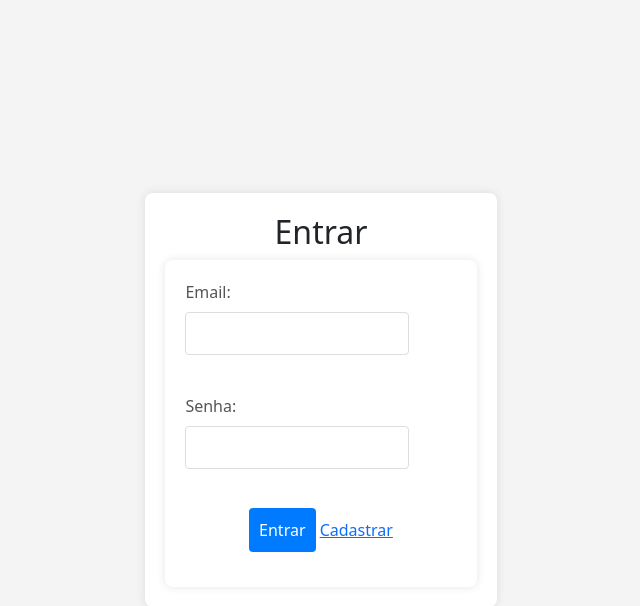
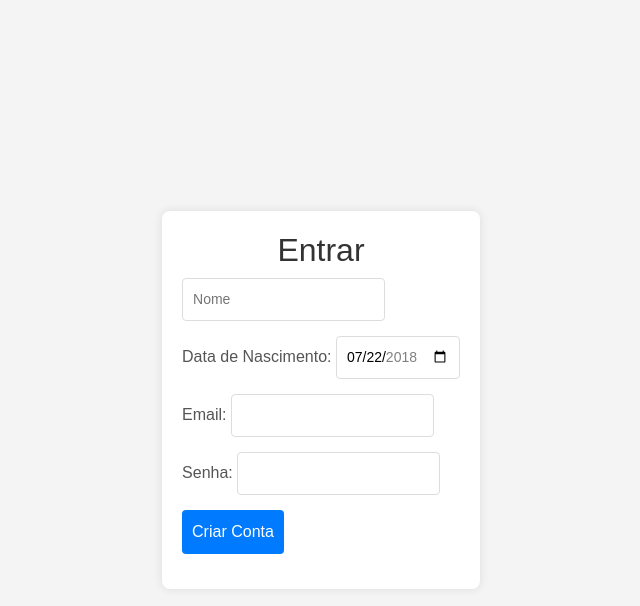
Before and after one commit to taveres21/trabalhophp, a PHP site: page /controller/login.php?acao=cadastrar in a window 1280 px wide. Shown: the top 606 px of the page, without its empty margins (319-959 px from the left). Run offline with PHP 8.4, Linux system fonts and the light colour scheme.

Commit message:
Add cadastrar-view

```diff
--- a/controller/login.php
+++ b/controller/login.php
@@ -31,7 +31,7 @@ switch ($acao) {
         }
         break;
     case "cadastrar":
-        require_once('../view/login-view.php');
+        require_once('../view/cadastrar-view.php');
         break;
     case "sair":
         require_once('../view/login-view.php');
--- a/index.php
+++ b/index.php
@@ -14,8 +14,8 @@
     <div class="welcome-container">
         <h1>Bem-vindo ao Booklist!</h1>
         <p>Mantenha uma lista de todos os livros que leu!</p>
-        <a href="controller/login.php" class="btn-login">Entrar</a>
-        <a href="controller/login.php?acao=cadastrar" class="btn-login">Cadastrar</a>
+        <a href="controller/login.php" class="btn btn-primary">Entrar</a>
+        <a href="controller/login.php?acao=cadastrar" class="btn btn-secondary">Cadastrar</a>
     </div>
 </body>
 </html>
--- /dev/null
+++ b/view/cadastrar-view.php
@@ -0,0 +1,43 @@
+<!DOCTYPE html>
+<html lang="en">
+<head>
+    <meta charset="UTF-8">
+    <meta name="viewport" content="width=device-width, initial-scale=1.0">
+    <link rel='stylesheet' href='./styles/login.css'>
+    <link rel='stylesheet' href='../bootstrap/css/bootstrap.min.css'>
+    <link rel='stylesheet' href='../public/styles/login.css'>
+    <title>Cadastrar</title>
+</head>
+<body>
+    <main class="main-login">
+    <div class="consultar-livros-container login-menu-container">
+    <div class="login-container">
+            <h2>Entrar</h2>
+            <form class="login-form" action="../controller/login.php?acao=entrar" method="post">
+                <div class="form-group">
+                    <input type="text" id="nome" name="nome" placeholder="Nome" required>
+                </div>
+                <div class="form-group">
+                    <label for="dtnasc">Data de Nascimento:</label>
+                    <input type="date" id="dtnasc" name="dtnasc" value="2018-07-22" min="2018-01-01" max="2018-12-31" />
+                </div>
+                <div class="form-group">
+                    <label for="Email">Email:</label>
+                    <input type="text" id="Email" name="Email" required>
+                </div>
+                <div class="form-group">
+                    <label for="senha">Senha:</label>
+                    <input type="password" id="senha" name="senha" required>
+                </div>
+                <div class="form-group">
+                    <button class="btn btn-primary" type="submit">Criar Conta</button>
+                    <a href="./signup.php"></a>
+                </div>
+            </form>
+        </div>
+        </div>
+    </div>
+    </main>
+    <script src="../bootstrap/js/bootstrap.min.js"></script>
+</body>
+</html>
```
